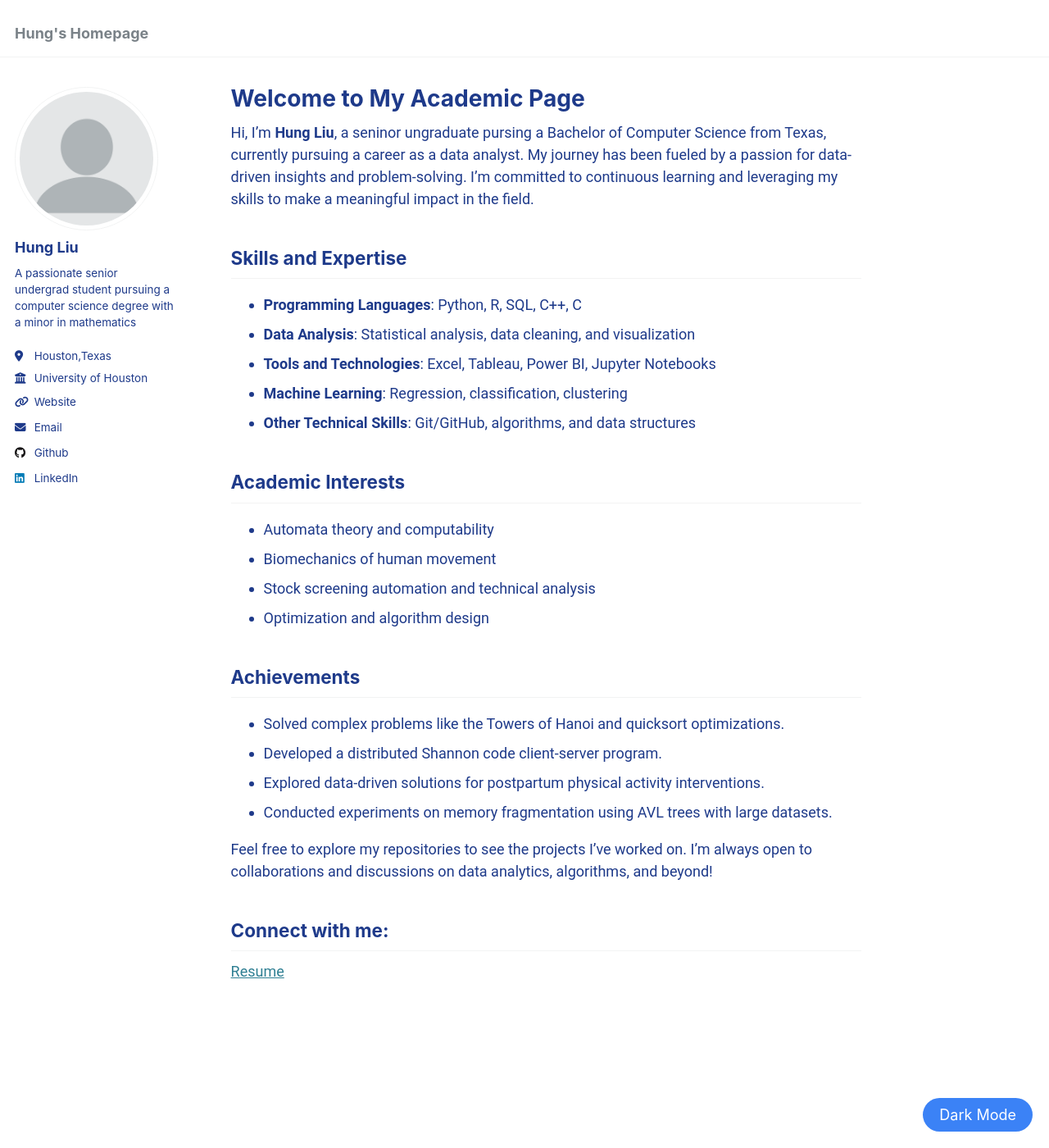
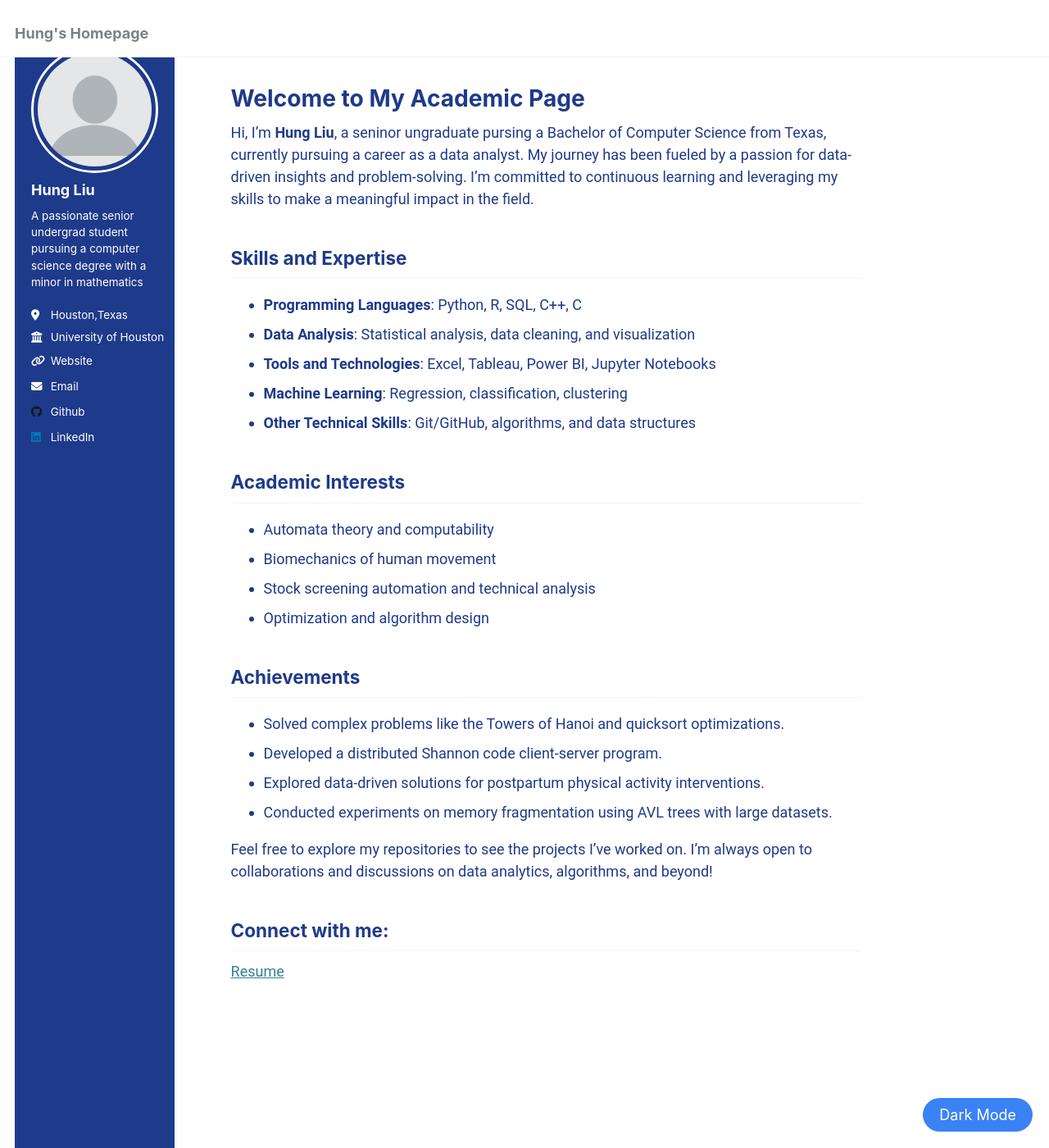
Before and after one commit to sunnySKL/sunnySKL.github.io, a Jekyll site: the page built from _pages/about.md, in a window 1280 px wide and 1400 px high. Shown: the whole window at 82% size. Built offline with Jekyll 4.4.1, drawn with Linux system fonts in a browser that asks for light colours.

Commit message:
Update custom.css

```diff
--- a/assets/css/custom.css
+++ b/assets/css/custom.css
@@ -22,6 +22,23 @@ body {
 .navbar a:hover {
     background-color: #3B82F6;
     border-radius: 5px;
+}
+
+/* Sidebar */
+.sidebar {
+    background-color: #1E3A8A;
+    color: white;
+    padding: 20px;
+    border-radius: 10px;
+}
+
+.sidebar img {
+    border-radius: 50%;
+    border: 3px solid white;
+}
+
+.sidebar p {
+    color: white;
 }
 
 /* Buttons */
@@ -49,6 +66,10 @@ body {
     background-color: #1E293B;
 }
 
+.dark-mode .sidebar {
+    background-color: #0F172A;
+}
+
 .dark-mode .button {
     background-color: #3B82F6;
 }
```
